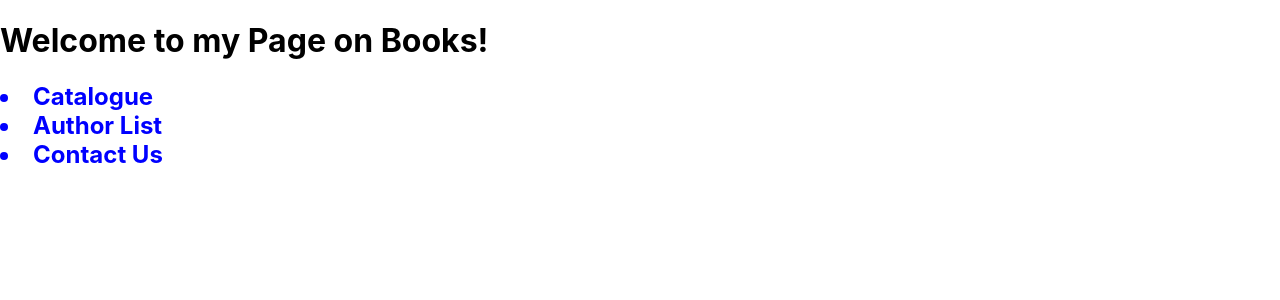
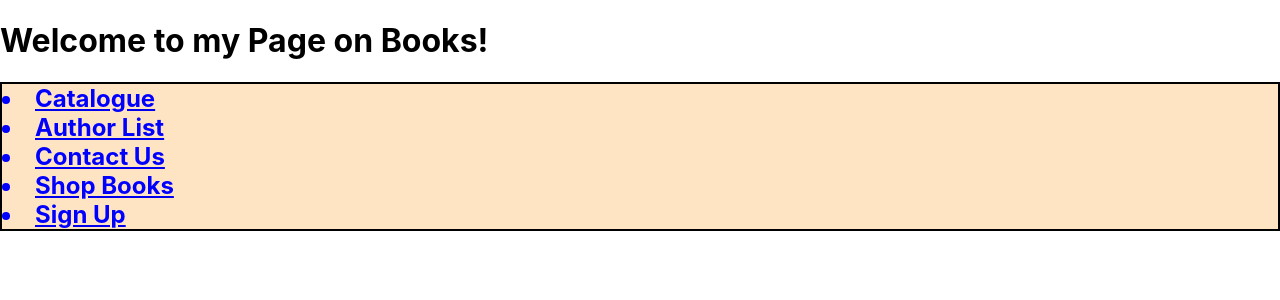
Before and after one commit to atSunn/my-app, a React (Create React App) app: page / in a window 1280 px wide. Shown: the top 300 px of the page. Built offline with nearby package versions, Linux system fonts and the light colour scheme.

Commit message:
Pushing Router changes

```diff
--- a/src/App.js
+++ b/src/App.js
@@ -1,15 +1,19 @@
 import React from 'react';
+import { Link } from 'react-router-dom';
+import { BrowserRouter as Router, Switch, Route } from 'react-router-dom';
 //import logo from './logo.svg';
 import './App.css';
 
 class App extends React.Component {
   render() {
     return (
-      <div>
+      <div className="heading">
         <h1 >
           Welcome to my Page on { this.props.name }
         </h1>
-        <h2><Menubar /></h2>
+        <Router>
+          <h2><Menubar /></h2>
+        </Router>
 
       </div >
     );
@@ -20,26 +24,72 @@ export class Menubar extends React.Component {
   menulist = [ {
     id: 1,
     label: "Catalogue",
+    link: "cat"
   },
   {
     id: 2,
-    label: "Author List"
+    label: "Author List",
+    link: "author"
   },
   {
     id: 3,
-    label: "Contact Us"
-  } ];
+    label: "Contact Us",
+    link: "contactus"
+  },
+  {
+    id: 4,
+    label: "Shop Books",
+    link: "shop"
+  },
+  {
+    id: 5,
+    label: "Sign Up",
+    link: "sign"
+  }
+
+  ];
   render() {
     return (
-      <Menuitem items={ this.menulist }></Menuitem>
+      <div className="menuitem">
+        <Menuitem items={ this.menulist }></Menuitem>
+        <Switch>
+          <Route path="/contactus" component={ ContactUs } />
+          <Route path="/sign" component={ Signup } />
+        </Switch>
+      </div >
     )
   }
 }
 export class Menuitem extends React.Component {
   render() {
-    return this.props.items.map(item => <li>{ item.label }</li>)
+
+    return this.props.items.map(item => <Link to={ "/" + item.link }><li>{ item.label }</li></Link>)
   }
 
 }
+export class ContactUs extends React.Component {
+  render() {
+    return (
+      <div>
+        <h3>
+          Contact Us on +61 435322327
+        </h3>
+      </div>
+    )
+  }
+}
+
+
+export class Signup extends React.Component {
+  render() {
+    return (
+      <div>
+        <h3>
+          Sign Up
+        </h3>
+      </div>
+    )
+  }
+}
 
 export default App;
```
